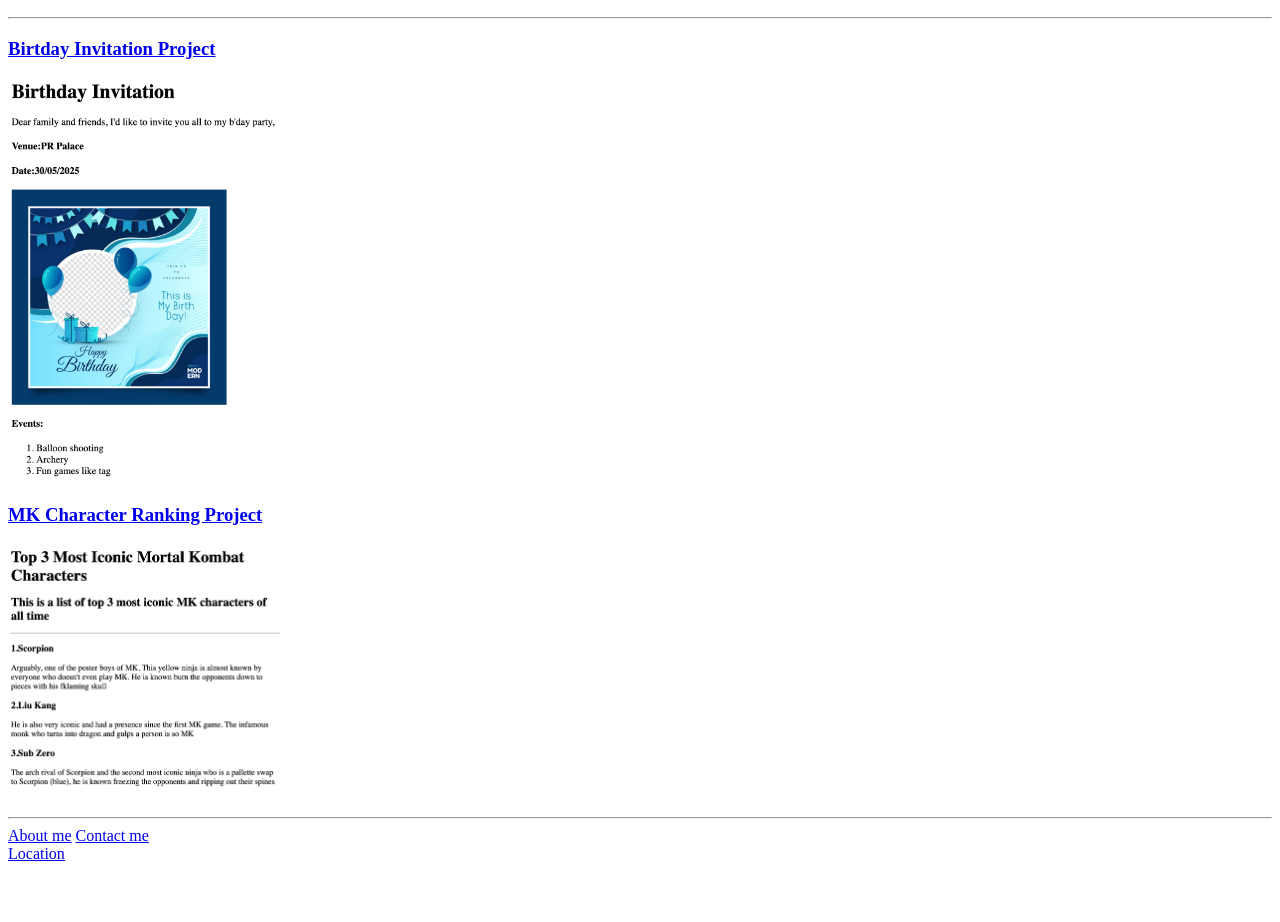
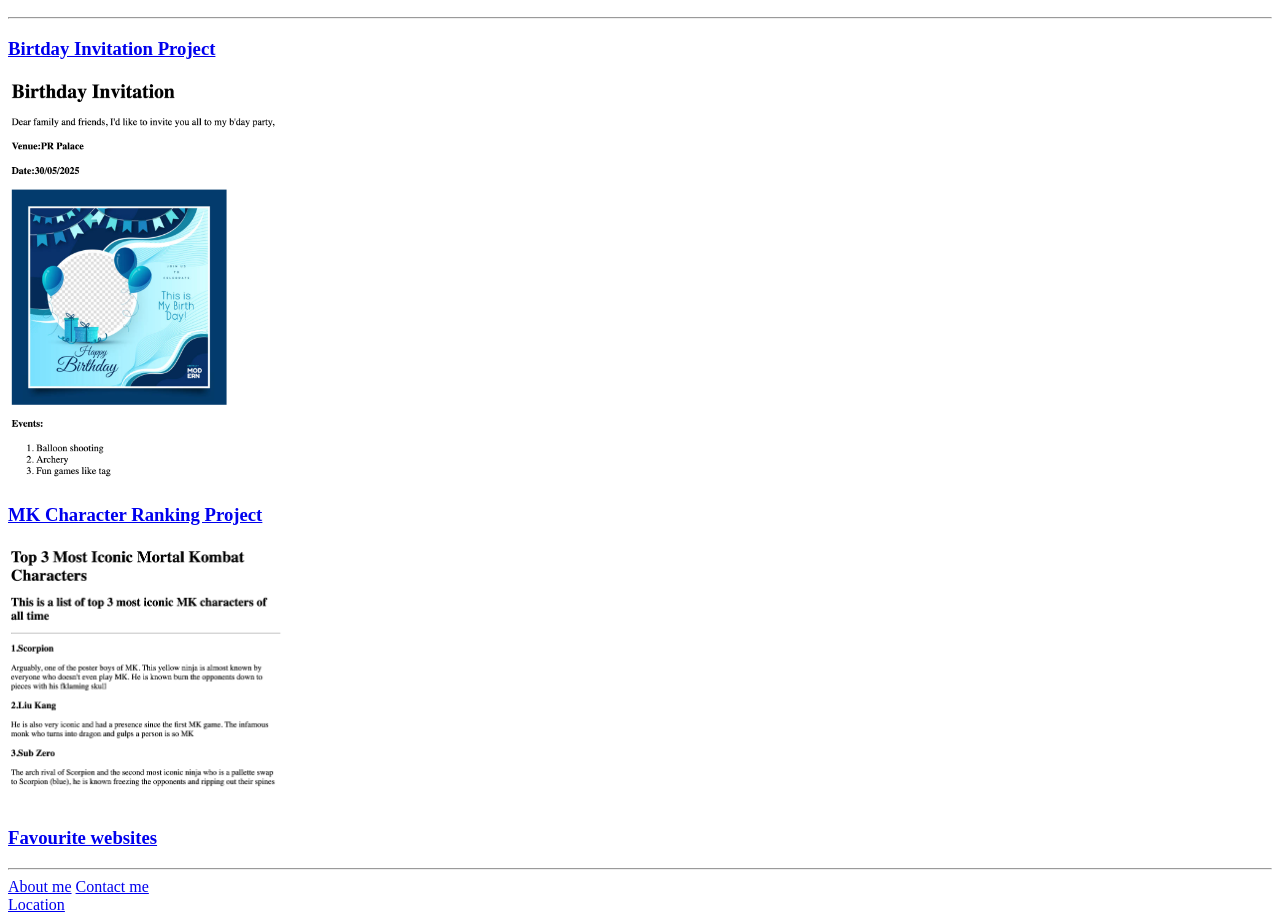
Before and after one commit to RC-2k5/html-portfolio, a plain HTML site: page index.html in a window 1280 px wide. Shown: the part 110-1032 px from the top of the page. Before the commit the page ends 981 px from the top, so only its background shows below. Drawn offline with Linux system fonts and the light colour scheme.

Commit message:
Add files via upload

```diff
--- a/index.html
+++ b/index.html
@@ -12,6 +12,7 @@
         <img src="./assets/images/bday.png" width="275" />
         <h3><a href="./char.html">MK Character Ranking Project</a></h3>
         <img src="./assets/images/mk.png" width="275" />
+        <h3><a href="../3.2/anc.html">Favourite websites</a></h3>
         <hr>
         <a href="../4/public/about.html">About me</a>
         <a href="../4/public/contact.html">Contact me</a><br>
```
